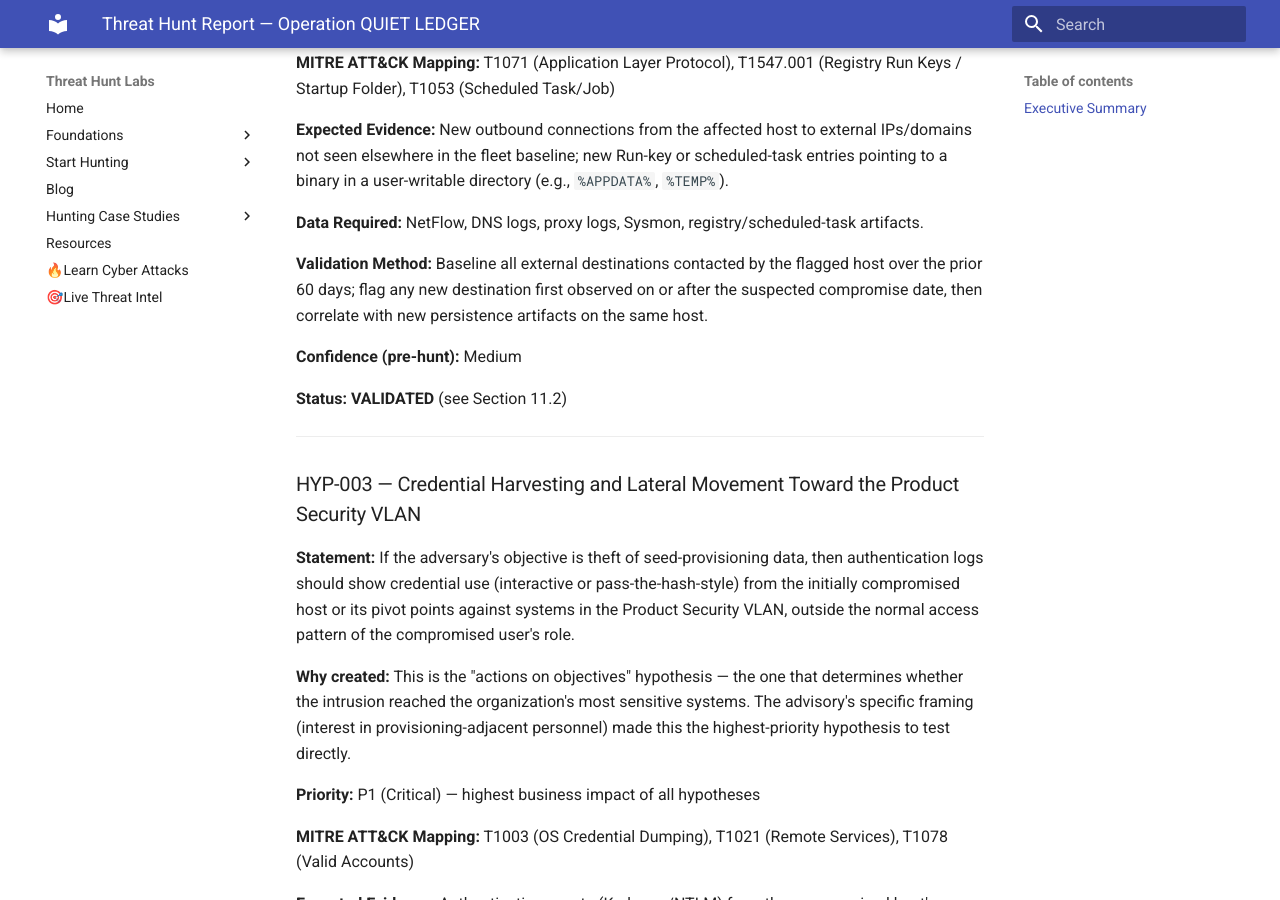
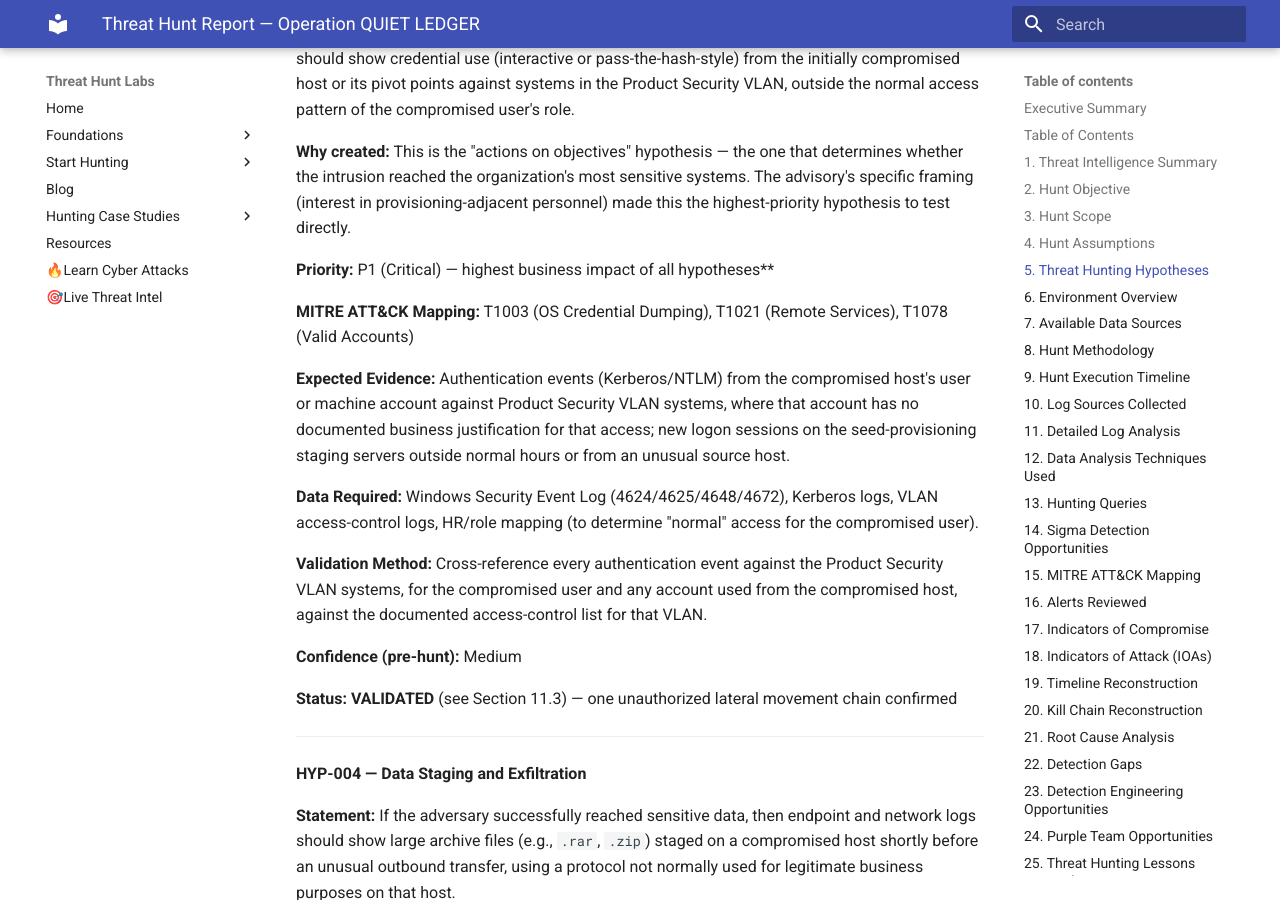
Before and after one commit to pbmundas/ThreatHuntingLabs, an MkDocs documentation site: the page built from docs/case-studies/2011-RSA-SecurID-Retrospective-Threat-Hunt-Report.md, in a window 1280 px wide and 900 px high, scrolled down 8401 px. Built offline with MkDocs 1.6.1 and Material for MkDocs 9.7.7, drawn with Linux system fonts in a browser that asks for light colours; some of the changed text lies outside the part shown.

Commit message:
Update 2011-RSA-SecurID-Retrospective-Threat-Hunt-Report.md

````diff
--- a/docs/case-studies/2011-RSA-SecurID-Retrospective-Threat-Hunt-Report.md
+++ b/docs/case-studies/2011-RSA-SecurID-Retrospective-Threat-Hunt-Report.md
@@ -26,7 +24,7 @@
 
 ---
 
-# Table of Contents
+## Table of Contents
 
 1. Threat Intelligence Summary
 2. Hunt Objective
@@ -59,54 +57,54 @@
 
 ---
 
-# 1. Threat Intelligence Summary
+## 1. Threat Intelligence Summary
 
-## Background
+**Background**
 
 The hunt was triggered by a partner-shared advisory noting that a small number of organizations in the authentication/identity-security product space had received targeted phishing emails using an HR/recruiting-themed lure, and that at least one recipient organization had confirmed compromise leading to theft of product-related data. The advisory did not name the victim, provide file hashes, or specify infrastructure — it described a *pattern*: small, hand-picked distribution lists (not mass phishing), a document-based lure, and a stated interest in reaching personnel adjacent to token seed provisioning or credential-management systems.
 
-## Threat Actor
+**Threat Actor**
 
 No attribution was provided at intake. The hunt was conducted actor-agnostic. The targeting precision (small distribution list, role-specific lure content) was treated as a behavioral signal of a well-resourced, patient actor rather than opportunistic crimeware — this shaped hypothesis priority but was not treated as proof of any specific group.
 
-## Campaign
+**Campaign**
 
 The advisory described this as an ongoing, low-volume campaign against a narrow set of organizations in the identity/authentication product sector, spanning at least several weeks prior to the advisory's release.
 
-## Objectives (Hypothesized)
+**Objectives (Hypothesized)**
 
 * Theft of intellectual property and/or sensitive product data — specifically, anything related to token seed generation, provisioning, or the credential systems that underpin the organization's authentication products.
 * Espionage-motivated, not financially motivated — no ransomware or extortion indicators were referenced in the advisory.
 
-## Initial Intelligence
+**Initial Intelligence**
 
 * Partner/sector advisory only — no file hashes, no IOCs, no named C2 infrastructure.
 * Lure theme: HR/recruiting-related document (e.g., "recruitment plan" or similarly innocuous business document).
 * Delivery: email to a small, specifically chosen group of recipients, not a broad spray.
 * No CVE numbers were supplied by the source; the hunt team had to independently determine the likely exploitation vector.
 
-## Known TTPs at the Time (as understood by the hunt team pre-investigation)
+**Known TTPs at the Time (as understood by the hunt team pre-investigation)**
 
 * Suspected spear-phishing with a malicious document attachment (format unconfirmed at hunt start — Office document with embedded active content was the leading hypothesis).
 * Suspected use of a remote access tool for C2 following successful exploitation.
 * Suspected internal reconnaissance and lateral movement toward systems with access to sensitive credential/seed data, rather than immediate smash-and-grab exfiltration.
 
-## Confidence
+**Confidence**
 
 **Moderate** at hunt initiation (single-source sector advisory, no technical indicators); confidence increased to **High** once the original phishing email was recovered from mail archive during the hunt.
 
-## Intelligence Sources
+**Intelligence Sources**
 
 * Partner/sector advisory (primary trigger)
 * Internal email security gateway logs and archive
 * Internal EDR, SIEM, and DNS/proxy telemetry
 * Public reporting patterns on document-based exploitation known to the team at the time (used only to shape hypotheses, not assumed as fact)
 
-## ATT&CK Overview
+**ATT&CK Overview**
 
 Initial-hypothesis technique coverage spanned Initial Access (Spearphishing Attachment), Execution (User Execution: Malicious File, Exploitation for Client Execution), Command and Control (Application Layer Protocol), Discovery (Network/Account Discovery), Credential Access (Credential Dumping), Lateral Movement (Remote Services, Pass-the-Hash), Collection (Data Staged), and Exfiltration (Exfiltration Over Alternative Protocol).
 
-## Diamond Model
+**Diamond Model**
 
 ```mermaid
 graph LR
@@ -116,7 +114,7 @@
     I --- V
 ```
 
-## Cyber Kill Chain (Hypothesized, Pre-Hunt)
+**Cyber Kill Chain (Hypothesized, Pre-Hunt)**
 
 | Stage | Hypothesized Activity |
 |---|---|
@@ -130,7 +128,7 @@
 
 ---
 
-# 2. Hunt Objective
+## 2. Hunt Objective
 
 **Mission:** Determine whether the organization's email, endpoint, and network environment shows evidence of the targeted spear-phishing activity described in the sector advisory, and if so, establish the full scope, timeline, and whether any sensitive credential/seed-provisioning system was reached.
 
@@ -147,7 +145,7 @@
 
 ---
 
-# 3. Hunt Scope
+## 3. Hunt Scope
 
 | Category | In Scope |
 |---|---|
@@ -166,7 +164,7 @@
 
 ---
 
-# 4. Hunt Assumptions
+## 4. Hunt Assumptions
 
 * The adversary, if present, has already achieved initial access; the hunt does not assume a clean environment.
 * Initial compromise vector is unconfirmed at hunt start — a malicious document delivered by email is the leading hypothesis based on intelligence, not a proven fact.
@@ -177,9 +175,9 @@
 
 ---
 
-# 5. Threat Hunting Hypotheses
+## 5. Threat Hunting Hypotheses
 
-### HYP-001 — Targeted Spear-Phishing Delivery with Document-Based Exploit
+**HYP-001 — Targeted Spear-Phishing Delivery with Document-Based Exploit**
 
 **Statement:** If a small, targeted group of employees received a document-lure phishing email, then mail archive search should reveal a low-volume email wave with a shared sender identity or infrastructure, and at least one recipient's endpoint should show a client application (e.g., Office, Adobe Reader/Flash) spawning an unusual child process shortly after the attachment was opened.
 
@@ -201,7 +199,7 @@
 
 ---
 
-### HYP-002 — Remote Access Tool Installation and Outbound C2
+**HYP-002 — Remote Access Tool Installation and Outbound C2**
 
 **Statement:** If a remote access tool was installed following successful exploitation, then the affected host should show a new, previously unseen process establishing outbound network connections to external infrastructure on a low-frequency, persistent basis, along with new persistence artifacts (Run key, service, or scheduled task) tied to that process.
 
@@ -223,13 +221,13 @@
 
 ---
 
-### HYP-003 — Credential Harvesting and Lateral Movement Toward the Product Security VLAN
+**HYP-003 — Credential Harvesting and Lateral Movement Toward the Product Security VLAN**
 
 **Statement:** If the adversary's objective is theft of seed-provisioning data, then authentication logs should show credential use (interactive or pass-the-hash-style) from the initially compromised host or its pivot points against systems in the Product Security VLAN, outside the normal access pattern of the compromised user's role.
 
 **Why created:** This is the "actions on objectives" hypothesis — the one that determines whether the intrusion reached the organization's most sensitive systems. The advisory's specific framing (interest in provisioning-adjacent personnel) made this the highest-priority hypothesis to test directly.
 
-**Priority:** P1 (Critical) — highest business impact of all hypotheses
+**Priority:** P1 (Critical) — highest business impact of all hypotheses**
 
 **MITRE ATT&CK Mapping:** T1003 (OS Credential Dumping), T1021 (Remote Services), T1078 (Valid Accounts)
 
@@ -245,7 +243,7 @@
 
 ---
 
-### HYP-004 — Data Staging and Exfiltration
+**HYP-004 — Data Staging and Exfiltration**
 
 **Statement:** If the adversary successfully reached sensitive data, then endpoint and network logs should show large archive files (e.g., `.rar`, `.zip`) staged on a compromised host shortly before an unusual outbound transfer, using a protocol not normally used for legitimate business purposes on that host.
 
@@ -267,7 +265,7 @@
 
 ---
 
-### HYP-005 — Broader Reconnaissance Across the Fleet Beyond the Initial Victim
+**HYP-005 — Broader Reconnaissance Across the Fleet Beyond the Initial Victim**
 
 **Statement:** If the adversary conducted internal reconnaissance beyond the initially compromised host, then Discovery-related command execution (network enumeration, account enumeration) should appear on additional hosts beyond the original victim, indicating the intrusion was not contained to a single endpoint.
 
@@ -289,7 +287,7 @@
 
 ---
 
-# 6. Environment Overview
+## 6. Environment Overview
 
 **Architecture:** Single-forest Windows Active Directory environment (`corp.local`) with a segmented "Product Security" VLAN housing the seed-generation and provisioning staging servers, separated from the general corporate LAN by an internal firewall with a documented, role-based access-control list.
 
@@ -309,7 +307,7 @@
 
 ---
 
-# 7. Available Data Sources
+## 7. Available Data Sources
 
 | Source | Purpose | Retention | Quality | Coverage |
 |---|---|---|---|---|
@@ -348,7 +346,7 @@
 
 ---
 
-# 8. Hunt Methodology
+## 8. Hunt Methodology
 
 This hunt combined multiple hunting doctrines rather than relying on one:
 
@@ -366,7 +364,7 @@
 
 ---
 
-# 9. Hunt Execution Timeline
+## 9. Hunt Execution Timeline
 
 | Day | Action | Reason | Evidence | Decision | Next Step |
 |---|---|---|---|---|---|
@@ -385,7 +383,7 @@
 
 ---
 
-# 10. Log Sources Collected
+## 10. Log Sources Collected
 
 **How collected:** Mail archive data was pulled from the compliance journaling system (7-year retention), which proved essential since the SIEM's 90-day retention alone would not reliably have covered the full suspected campaign window without the advisory's timely trigger. Endpoint telemetry was pulled from Splunk (Sysmon-covered hosts) and supplemented with live forensic collection (Prefetch, Shimcache, MFT, registry) on `CORP-ENG-118` and `PSVLAN-STG-02` specifically, since Sysmon coverage on the former was only partial and native OS artifacts filled the gap.
 
@@ -401,9 +399,9 @@
 
 ---
 
-# 11. Detailed Log Analysis
+## 11. Detailed Log Analysis
 
-## 11.1 Email / Delivery Analysis (HYP-001)
+**11.1 Email / Delivery Analysis (HYP-001)**
 
 **Purpose:** Determine whether a targeted phishing wave matching the advisory's description was delivered, and to whom.
 
@@ -432,7 +430,7 @@
 
 **Confidence:** High
 
-## 11.2 Endpoint Exploitation and C2 Analysis (HYP-002)
+**11.2 Endpoint Exploitation and C2 Analysis (HYP-002)
 
 **Purpose:** Confirm exploitation occurred and identify the resulting implant's persistence and C2 pattern.
 
@@ -462,7 +460,7 @@
 
 **Confidence:** High
 
-## 11.3 Authentication / Lateral Movement Analysis (HYP-003)
+**11.3 Authentication / Lateral Movement Analysis (HYP-003)**
 
 **Purpose:** Determine whether the intrusion reached the Product Security VLAN.
 
@@ -492,7 +490,7 @@
 
 **Confidence:** High
 
-## 11.4 Data Staging and Exfiltration Analysis (HYP-004)
+**11.4 Data Staging and Exfiltration Analysis (HYP-004)**
 
 **Purpose:** Determine whether data was actually removed from the environment.
 
@@ -520,7 +518,7 @@
 
 **Confidence:** High (that exfiltration occurred); Medium (on exact scope of data taken, pending IR follow-up)
 
-## 11.5 Fleet-Wide Discovery / Scope Analysis (HYP-005)
+**11.5 Fleet-Wide Discovery / Scope Analysis (HYP-005)**
 
 **Purpose:** Determine whether the intrusion spread beyond the two confirmed hosts.
 
@@ -538,7 +536,7 @@
 
 ---
 
-# 12. Data Analysis Techniques Used
+## 12. Data Analysis Techniques Used
 
 **Frequency Analysis** — used to narrow 340 candidate mail-archive messages down to 6 by recipient-count and role-targeting filters (Section 11.1).
 
@@ -594,9 +592,9 @@
 
 ---
 
-# 13. Hunting Queries
+## 13. Hunting Queries
 
-### Splunk — Low-Recipient External Message with Office/PDF Attachment (HYP-001)
+**Splunk — Low-Recipient External Message with Office/PDF Attachment (HYP-001)**
 
 ```spl
 index=mail_archive direction=inbound
@@ -609,7 +607,7 @@
 | table _time, sender, recipient, subject, attachment_name, recipient_count
 ```
 
-### Splunk — New External Destination vs. 60-Day Host Baseline (HYP-002)
+**Splunk — New External Destination vs. 60-Day Host Baseline (HYP-002)**
 
 ```spl
 (index=netflow earliest=-1d dst_ip!=10.0.0.0/8)
@@ -621,7 +619,7 @@
 | where isnull(historical_count)
 ```
 
-### Microsoft Sentinel KQL — Unauthorized VLAN Authentication (HYP-003)
+**Microsoft Sentinel KQL — Unauthorized VLAN Authentication (HYP-003)**
 
 ```kql
 SecurityEvent
@@ -634,7 +632,7 @@
 | project TimeGenerated, TargetUserName, Computer, IpAddress, LogonType
 ```
 
-### Elastic (EQL) — Archive Creation Followed by Outbound Transfer (HYP-004)
+**Elastic (EQL) — Archive Creation Followed by Outbound Transfer (HYP-004)**
 
 ```eql
 sequence by host.name with maxspan=3h
@@ -642,7 +640,7 @@
   [network where destination.bytes > 10000000 and network.protocol in ("ftp","ftp-data")]
 ```
 
-### SQL — Product Security VLAN Access Audit
+**SQL — Product Security VLAN Access Audit**
 
 ```sql
 SELECT s.TargetUserName, s.Computer, s.IpAddress, s.LogonTime
@@ -654,7 +652,7 @@
 ORDER BY s.LogonTime;
 ```
 
-### Sigma — Office Application Spawning Process from Temp Directory
+**Sigma — Office Application Spawning Process from Temp Directory**
 
 ```yaml
 title: Office Application Spawning Executable from Temp Directory
@@ -676,7 +674,7 @@
 level: high
 ```
 
-### YARA — Implant Binary (Generic, Post-Discovery)
+**YARA — Implant Binary (Generic, Post-Discovery)**
 
 ```yara
 rule Suspected_QuietLedger_Implant
@@ -692,7 +690,7 @@
 }
 ```
 
-### Sysmon Filter — Run Key Modification from Temp Path
+**Sysmon Filter — Run Key Modification from Temp Path**
 
 ```xml
 <RuleGroup name="Suspicious_RunKey_TempPath" groupRelation="or">
@@ -703,7 +701,7 @@
 </RuleGroup>
 ```
 
-### PowerShell — Manual Run-Key Sweep
+**PowerShell — Manual Run-Key Sweep**
 
 ```powershell
 Get-ItemProperty 'HKCU:\Software\Microsoft\Windows\CurrentVersion\Run' |
@@ -714,7 +712,7 @@
   }
 ```
 
-### Windows Event Filter — Explicit Credential Logon to Sensitive Server
+**Windows Event Filter — Explicit Credential Logon to Sensitive Server**
 
 ```
 Log: Security
@@ -724,13 +722,13 @@
 
 ---
 
-# 14. Sigma Detection Opportunities
+## 14. Sigma Detection Opportunities
 
-### DET-001 — Office Application Spawning Process from Temp Directory
+**DET-001 — Office Application Spawning Process from Temp Directory**
 
 * Full rule provided in Section 13. **ATT&CK:** T1203, T1204.002. **Severity:** High.
 
-### DET-002 — New External Destination from a Host with No Prior History to That Destination
+**DET-002 — New External Destination from a Host with No Prior History to That Destination**
 
 * **Description:** Flags a host's first-ever connection to an external IP/domain, weighted by absence from a rolling 60-day baseline.
 * **Log Source:** NetFlow, DNS
@@ -738,7 +736,7 @@
 * **ATT&CK Mapping:** T1071
 * **Severity:** Medium (High if the destination also has low reputation/recent registration)
 
-### DET-003 — Authentication to Restricted VLAN Outside Access-Control List
+**DET-003 — Authentication to Restricted VLAN Outside Access-Control List**
 
 * **Description:** Flags any successful authentication to a Product Security VLAN system by an account not present on the documented access-control list.
 * **Log Source:** Windows Security Event Log, VLAN ACL reference table
@@ -746,11 +744,11 @@
 * **ATT&CK Mapping:** T1078, T1021
 * **Severity:** Critical
 
-### DET-004 — Large Password-Protected Archive Creation Followed by Outbound Transfer
+**DET-004 — Large Password-Protected Archive Creation Followed by Outbound Transfer**
 
 * Full rule provided in Section 13 (EQL sequence). **ATT&CK:** T1560.001, T1048. **Severity:** Critical.
 
-### DET-005 — Low-Recipient External Email with Attachment to High-Value Role Group
+**DET-005 — Low-Recipient External Email with Attachment to High-Value Role Group**
 
 * **Description:** Flags inbound external email with fewer than 20 recipients, containing an Office/PDF attachment, where at least one recipient belongs to a defined high-value role group (engineering, provisioning, executive).
 * **Log Source:** Mail gateway/archive
@@ -758,7 +756,7 @@
 * **ATT&CK Mapping:** T1566.001
 * **Severity:** Medium (feeds analyst triage queue, not auto-block)
 
-### DET-006 — Unsigned Binary Execution from User-Writable Directory
+**DET-006 — Unsigned Binary Execution from User-Writable Directory**
 
 * **Description:** Flags execution of unsigned binaries from `%TEMP%`, `%APPDATA%`, or similar user-writable paths.
 * **Log Source:** Sysmon EID 1, EDR
@@ -766,11 +764,11 @@
 * **ATT&CK Mapping:** T1204.002
 * **Severity:** Medium
 
-### DET-007 — Registry Run Key Pointing to Temp/AppData Path
+**DET-007 — Registry Run Key Pointing to Temp/AppData Path**
 
 * Full rule provided in Section 13. **ATT&CK:** T1547.001. **Severity:** High.
 
-### DET-008 — Discovery Command Sequence Shortly After Suspicious Process Creation
+**DET-008 — Discovery Command Sequence Shortly After Suspicious Process Creation**
 
 * **Description:** Flags execution of `ipconfig /all`, `net group`, `whoami /all`, or similar discovery commands within 10 minutes of a DET-001/DET-006 match on the same host.
 * **Log Source:** Sysmon command-line logging (requires fleet-wide command-line logging — see Section 22)
@@ -778,7 +776,7 @@
 * **ATT&CK Mapping:** T1018, T1087
 * **Severity:** Medium
 
-### DET-009 — Legacy OS or Partial-Sysmon-Coverage Host in High-Value Role Group
+**DET-009 — Legacy OS or Partial-Sysmon-Coverage Host in High-Value Role Group**
 
 * **Description:** Compliance detection flagging any host in the engineering/provisioning role group without full Sysmon event-ID coverage (process, network, registry, command-line).
 * **Log Source:** EDR/Sysmon deployment inventory
@@ -788,7 +786,7 @@
 
 ---
 
-# 15. MITRE ATT&CK Mapping
+## 15. MITRE ATT&CK Mapping
 
 | Technique | Sub-technique | Description | Evidence | Confidence | Detection | Mitigation |
 |---|---|---|---|---|---|---|
@@ -806,7 +804,7 @@
 
 ---
 
-# 16. Alerts Reviewed
+## 16. Alerts Reviewed
 
 | Alert Name | Source | Time | Severity | Reason | Disposition | Evidence | Analyst Notes |
 |---|---|---|---|---|---|---|---|
@@ -816,7 +814,7 @@
 
 ---
 
-# 17. Indicators of Compromise
+## 17. Indicators of Compromise
 
 **Host IOCs**
 
@@ -852,7 +850,7 @@
 
 ---
 
-# 18. Indicators of Attack (IOAs)
+## 18. Indicators of Attack (IOAs)
 
 * An external email with an unusually small recipient list, containing an Office or PDF attachment, delivered to at least one member of a defined high-value role group.
 * An Office or PDF-reader application spawning a child process located in a user-writable temp directory within seconds of a document being opened.
@@ -864,7 +862,7 @@
 
 ---
 
-# 19. Timeline Reconstruction
+## 19. Timeline Reconstruction
 
 | Timestamp | Event | Host |
 |---|---|---|
@@ -884,7 +882,7 @@
 
 ---
 
-# 20. Kill Chain Reconstruction
+## 20. Kill Chain Reconstruction
 
 | Stage | Observed Evidence | Logs | Detection (Pre-Hunt) | MITRE Mapping |
 |---|---|---|---|---|
@@ -897,7 +895,7 @@
 
 ---
 
-# 21. Root Cause Analysis
+## 21. Root Cause Analysis
 
 **How compromise occurred:** A small, carefully targeted phishing email bypassed signature-based email and endpoint defenses because the implant and delivery mechanism were novel to this environment's detection content at the time. One of four targeted recipients opened the attachment, triggering silent client-side exploitation and installation of a low-footprint implant that relied on simple persistence and patient, low-frequency C2 to avoid volumetric detection.
 
@@ -909,7 +907,7 @@
 
 ---
 
-# 22. Detection Gaps
+## 22. Detection Gaps
 
 * **Missing logs:** No command-line logging fleet-wide at hunt start; no email-attachment sandbox/detonation logging; no application-level audit trail readily available for the seed-provisioning application beyond the staging server's OS-level logs.
 * **Missing analytics:** No correlation rule linking mail-gateway delivery events to downstream endpoint process-creation anomalies; no elevated-sensitivity detection tier for the Product Security VLAN distinct from general fleet thresholds.
@@ -919,7 +917,7 @@
 
 ---
 
-# 23. Detection Engineering Opportunities
+## 23. Detection Engineering Opportunities
 
 * New correlation rule: mail-gateway attachment-delivery event + downstream Office-process-to-temp-directory child process on the recipient's host within 5 minutes → auto-escalate to Critical (directly closes the Section 21 root-cause gap).
 * Sigma rules DET-001 through DET-009 (Section 14) formally submitted to the detection engineering backlog.
@@ -929,7 +927,7 @@
 
 ---
 
-# 24. Purple Team Opportunities
+## 24. Purple Team Opportunities
 
 * **ATT&CK simulation:** Simulate T1566.001 → T1203 → T1547.001 → T1071 → T1078/T1021 → T1560.001/T1048 end-to-end against a lab-replica environment to validate DET-001 through DET-008 fire as designed.
 * **Atomic Red Team:** Applicable atomics exist for T1547.001 (Run key persistence), T1018/T1087 (discovery), and T1560.001 (archive collection) and should be run against the corporate fleet baseline to validate detection coverage at scale.
@@ -939,7 +937,7 @@
 
 ---
 
-# 25. Threat Hunting Lessons Learned
+## 25. Threat Hunting Lessons Learned
 
 **Analytical mistakes:** The team initially searched the mail archive using only subject-line keyword matching related to the advisory's lure theme, which returned zero results — the actual subject line used slightly different phrasing than the advisory's paraphrase. Pivoting to a structural filter (recipient count + attachment type + recipient role) rather than a content-keyword filter is what actually surfaced the message, and should be the default first approach in future email-based hunts rather than a fallback.
 
@@ -951,7 +949,7 @@
 
 ---
 
-# 26. Recommendations
+## 26. Recommendations
 
 **Immediate**
 * Formally hand off `CORP-ENG-118` and `PSVLAN-STG-02` to Incident Response for full remediation (rebuild from known-good media).
@@ -990,7 +988,7 @@
 
 ---
 
-# 27. Final Hunt Assessment
+## 27. Final Hunt Assessment
 
 **Was the hypothesis validated?** Yes — HYP-001, HYP-002, HYP-003, and HYP-004 were validated with High confidence. HYP-005 was partially validated (confirmed on the two directly-implicated hosts, with a Medium-High-confidence negative finding for the broader fleet, bounded by partial Sysmon coverage).
 
@@ -1010,9 +1008,9 @@
 
 ---
 
-# 28. Appendix
+## 28. Appendix
 
-## 28.1 Complete ATT&CK Matrix Coverage
+**28.1 Complete ATT&CK Matrix Coverage
 
 | Tactic | Technique(s) Observed |
 |---|---|
@@ -1026,36 +1024,36 @@
 | Collection | T1560.001 |
 | Exfiltration | T1048 |
 
-## 28.2 IOC Reference Table
+**28.2 IOC Reference Table**
 
 *(Full hash, domain, and IP values retained under IR-restricted access; summary table provided in Section 17. Full values available to authorized incident responders via the case management system, case ref: SOC-IR-QUIETLEDGER-01.)*
 
-## 28.3 Sigma Rules
+**28.3 Sigma Rules**
 
 See Section 14 for full rule bodies (DET-001 through DET-009).
 
-## 28.4 KQL / Splunk / Elastic Queries
+**28.4 KQL / Splunk / Elastic Queries**
 
 See Section 13 for full query bodies.
 
-## 28.5 PowerShell Reference
+**28.5 PowerShell Reference**
 
 See Section 13.
 
-## 28.6 References
+**28.6 References**
 
 * Partner/sector advisory (internal reference, hunt trigger document)
 * Internal mail archive/compliance journaling system export
 * MITRE ATT&CK for Enterprise matrix (technique mapping)
 * Internal HR-verified role-group and VLAN access-control-list export
 
-## 28.7 Threat Intelligence Sources
+**28.7 Threat Intelligence Sources**
 
 * Partner/sector advisory (primary)
 * Internal mail archive
 * Internal asset/role inventory
 
-## 28.8 Glossary
+**28.8 Glossary**
 
 | Term | Definition |
 |---|---|
````
Also changed, not shown: other parts of docs/case-studies/2011-RSA-SecurID-Retrospective-Threat-Hunt-Report.md (+0 -2 lines).
